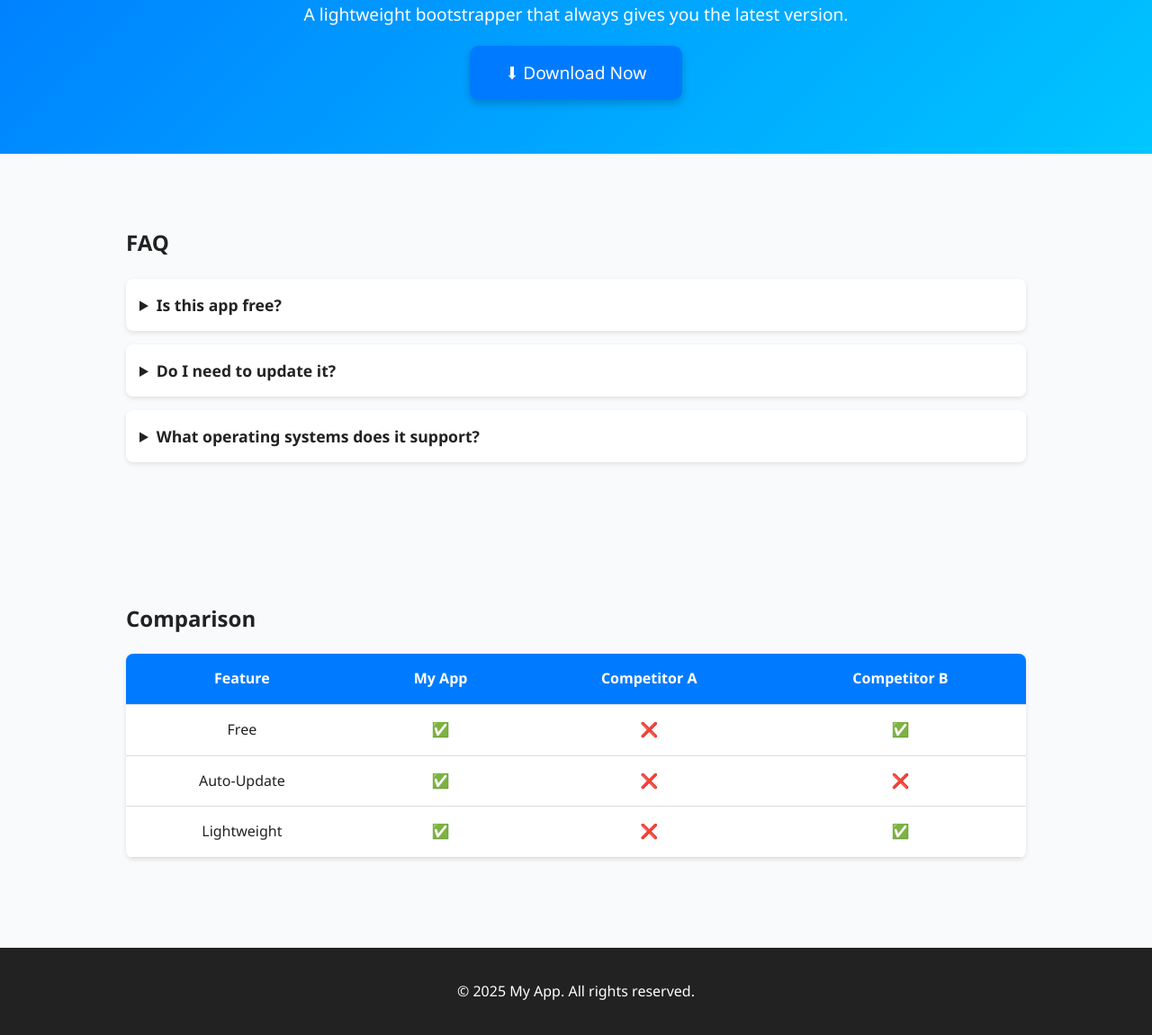
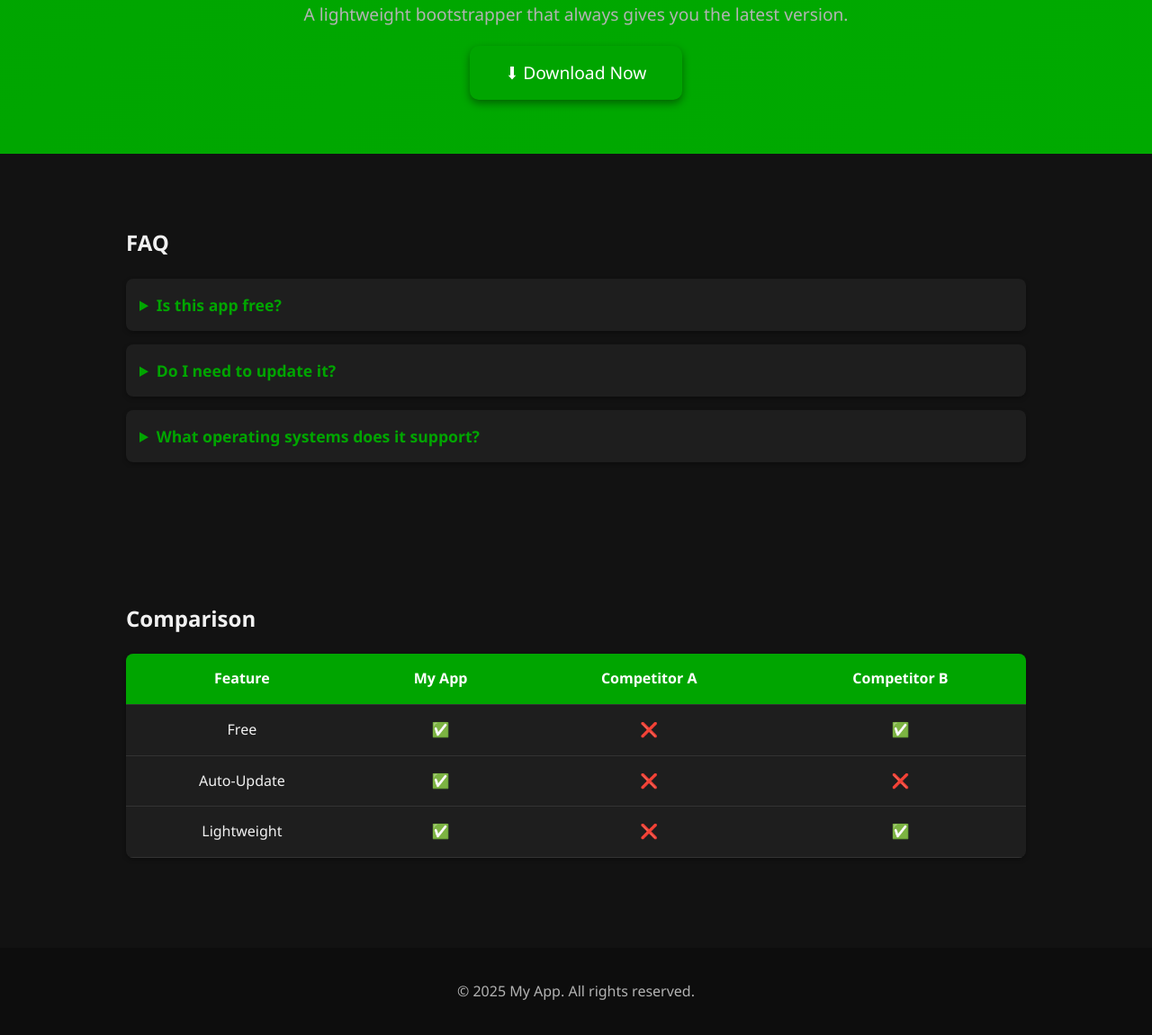
Before and after one commit to CreeperKing3532/CreeperExecutorU.Version, a plain HTML site: page index.html in a window 1280 px wide. Shown: the part 146-1297 px from the top of the page at 90% size. Drawn offline with Linux system fonts and the light colour scheme.

Commit message:
Update index.html

```diff
--- a/index.html
+++ b/index.html
@@ -5,16 +5,24 @@
   <meta name="viewport" content="width=device-width, initial-scale=1.0">
   <title>My App</title>
   <style>
+    :root {
+      --accent: rgb(0,165,0);
+      --bg: #121212;
+      --card: #1e1e1e;
+      --text: #f1f1f1;
+      --muted: #b3b3b3;
+    }
+
     body {
       margin: 0;
       font-family: "Segoe UI", Tahoma, Geneva, Verdana, sans-serif;
-      background: #f9fafb;
-      color: #222;
+      background: var(--bg);
+      color: var(--text);
       line-height: 1.6;
     }
 
     header {
-      background: linear-gradient(135deg, #007bff, #00c6ff);
+      background: linear-gradient(135deg, var(--accent), #0a0);
       color: white;
       padding: 60px 20px;
       text-align: center;
@@ -28,6 +36,7 @@
     header p {
       font-size: 1.2rem;
       margin-top: 10px;
+      color: var(--muted);
     }
 
     .section {
@@ -38,18 +47,18 @@
 
     .download-btn {
       display: inline-block;
-      background: #007bff;
+      background: var(--accent);
       color: white;
       padding: 15px 40px;
       font-size: 1.2rem;
       border-radius: 10px;
       text-decoration: none;
       transition: 0.3s;
-      box-shadow: 0 4px 10px rgba(0,0,0,0.2);
+      box-shadow: 0 4px 10px rgba(0,0,0,0.4);
     }
 
     .download-btn:hover {
-      background: #0056b3;
+      background: #0a0;
       transform: translateY(-2px);
     }
 
@@ -60,10 +69,10 @@
 
     details {
       margin-bottom: 15px;
-      background: #fff;
+      background: var(--card);
       padding: 15px;
       border-radius: 8px;
-      box-shadow: 0 2px 5px rgba(0,0,0,0.1);
+      box-shadow: 0 2px 5px rgba(0,0,0,0.3);
       cursor: pointer;
     }
 
@@ -71,6 +80,16 @@
       font-weight: bold;
       font-size: 1.1rem;
       outline: none;
+      color: var(--accent);
+    }
+
+    details[open] summary {
+      color: #0f0;
+    }
+
+    details p {
+      margin-top: 10px;
+      color: var(--muted);
     }
 
     /* Table styles */
@@ -78,32 +97,32 @@
       width: 100%;
       border-collapse: collapse;
       margin-top: 20px;
-      background: #fff;
+      background: var(--card);
       border-radius: 8px;
       overflow: hidden;
-      box-shadow: 0 2px 5px rgba(0,0,0,0.1);
+      box-shadow: 0 2px 5px rgba(0,0,0,0.3);
     }
 
     th, td {
       padding: 15px;
       text-align: center;
-      border-bottom: 1px solid #ddd;
+      border-bottom: 1px solid #333;
     }
 
     th {
-      background: #007bff;
+      background: var(--accent);
       color: white;
     }
 
     tr:hover {
-      background: #f1f1f1;
+      background: #222;
     }
 
     footer {
       text-align: center;
       padding: 20px;
-      background: #222;
-      color: white;
+      background: #0d0d0d;
+      color: var(--muted);
       margin-top: 40px;
     }
   </style>
```
